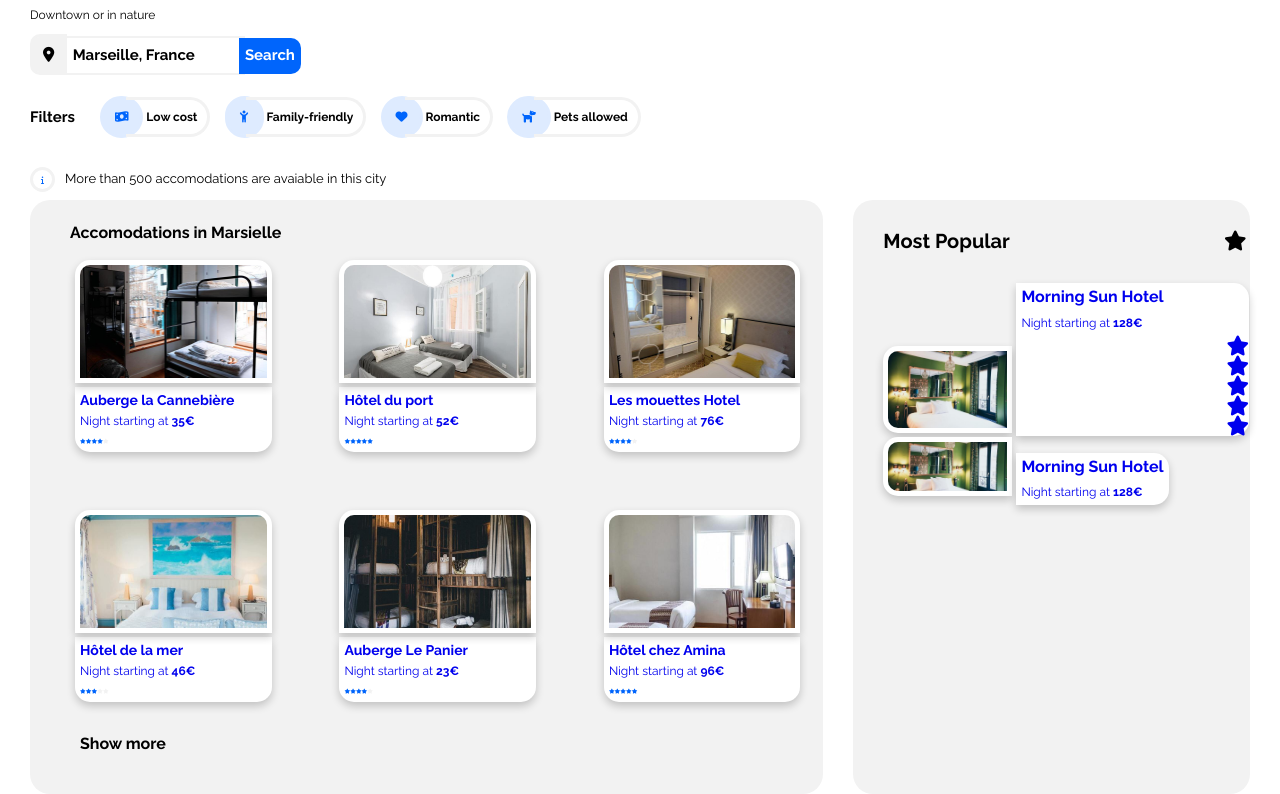
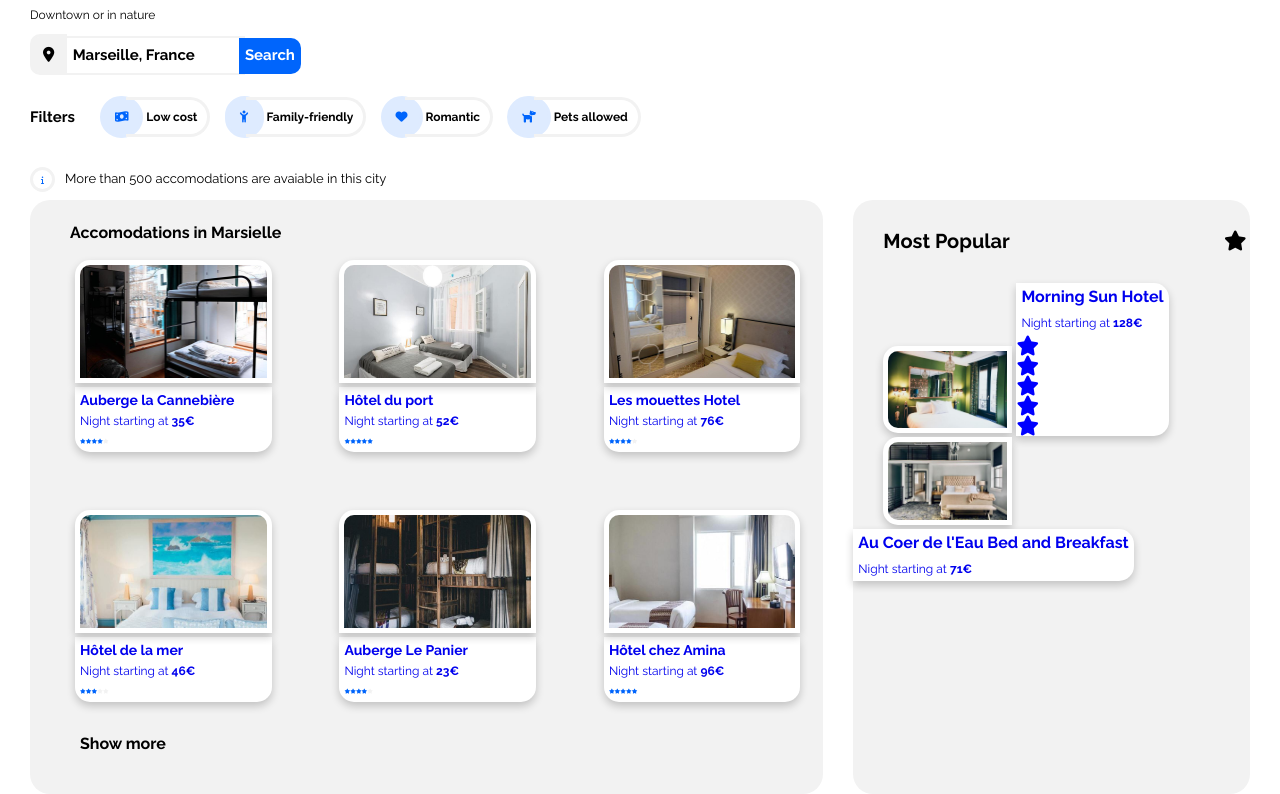
Before and after one commit to abby-pfingsten/webdev-project2, a plain HTML site: page app/index.html in a window 1280 px wide. Shown: the part 101-895 px from the top of the page. Drawn offline with Linux system fonts and the light colour scheme.

Commit message:
made stars from cards not be affected by css from most popular star

```diff
--- a/app/css/style.css
+++ b/app/css/style.css
@@ -506,13 +506,20 @@ i {
   margin-left: 210px;
   font-size: 20px;
 }
+/* ensure the stars from the cards are not getting
+affected by the css above */
+.mp-hotel-cards i {
+  margin-left: 0px;
+  display: block;
+}
 
-.mp-hotel-cards {
-  /* display: grid; */
-  /* grid-template-rows: 250px 1fr; */
-  /* grid-row-gap: -100px; */
-}
+/* .mp-hotel-cards { */
+/* display: grid; */
+/* grid-template-rows: 250px 1fr; */
+/* grid-row-gap: -100px; */
+/* } */
 /* remove underneath hyperlink for each */
+
 .mp-hotel-cards a {
   text-decoration: none;
 }
@@ -532,6 +539,7 @@ i {
 .mp-hotel-cards i {
   display: flex;
   flex-direction: row;
+  color: blue;
 }
 
 .mp-hotel-cards img {
--- a/app/index.html
+++ b/app/index.html
@@ -230,19 +230,19 @@
         <div class="mp-hotel-cards">
           <a href="#" class="mp-a-cards">
             <img
-              src="images/hebergements/4_small/emile-guillemot-Bj_rcSC5XfE-unsplash.jpg"
-              alt="Sun Hotel"
+              src="images/hebergements/4_small/aw-creative-VGs8z60yT2c-unsplash.jpg"
+              alt="Bead and Breakfast"
             />
             <div>
-              <h2>Morning Sun Hotel</h2>
+              <h2>Au Coer de l'Eau Bed and Breakfast</h2>
               <p>
-                Night starting at <span><b>128€</b></span>
+                Night starting at <span><b>71€</b></span>
               </p>
               <!-- <i class="fa-solid fa-star full"></i>
               <i class="fa-solid fa-star full"></i>
               <i class="fa-solid fa-star full"></i>
               <i class="fa-solid fa-star full"></i>
-              <i class="fa-solid fa-star full"></i> -->
+              <i class="fa-solid fa-star empty"></i> -->
             </div>
           </a>
         </div>
```
